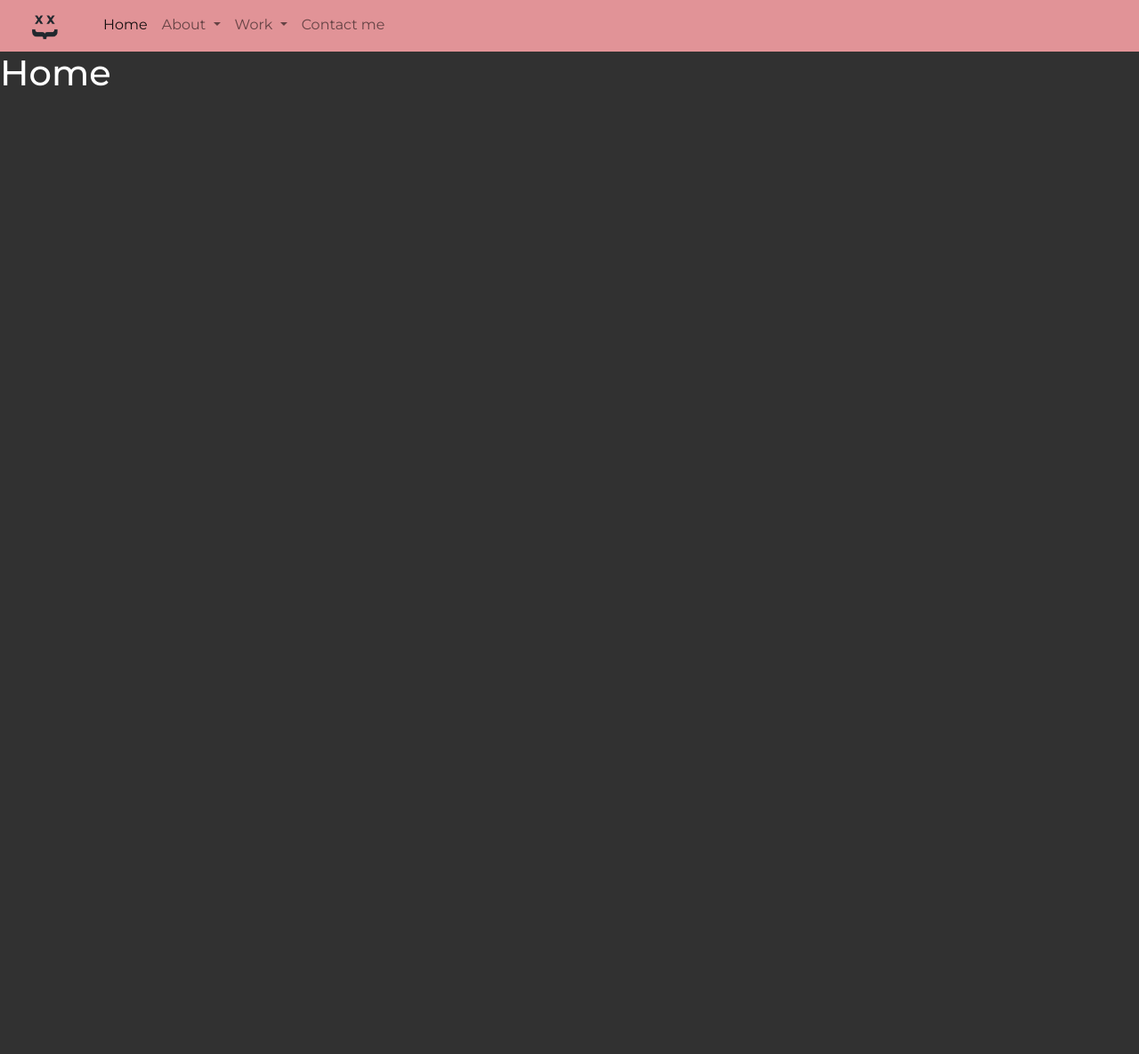
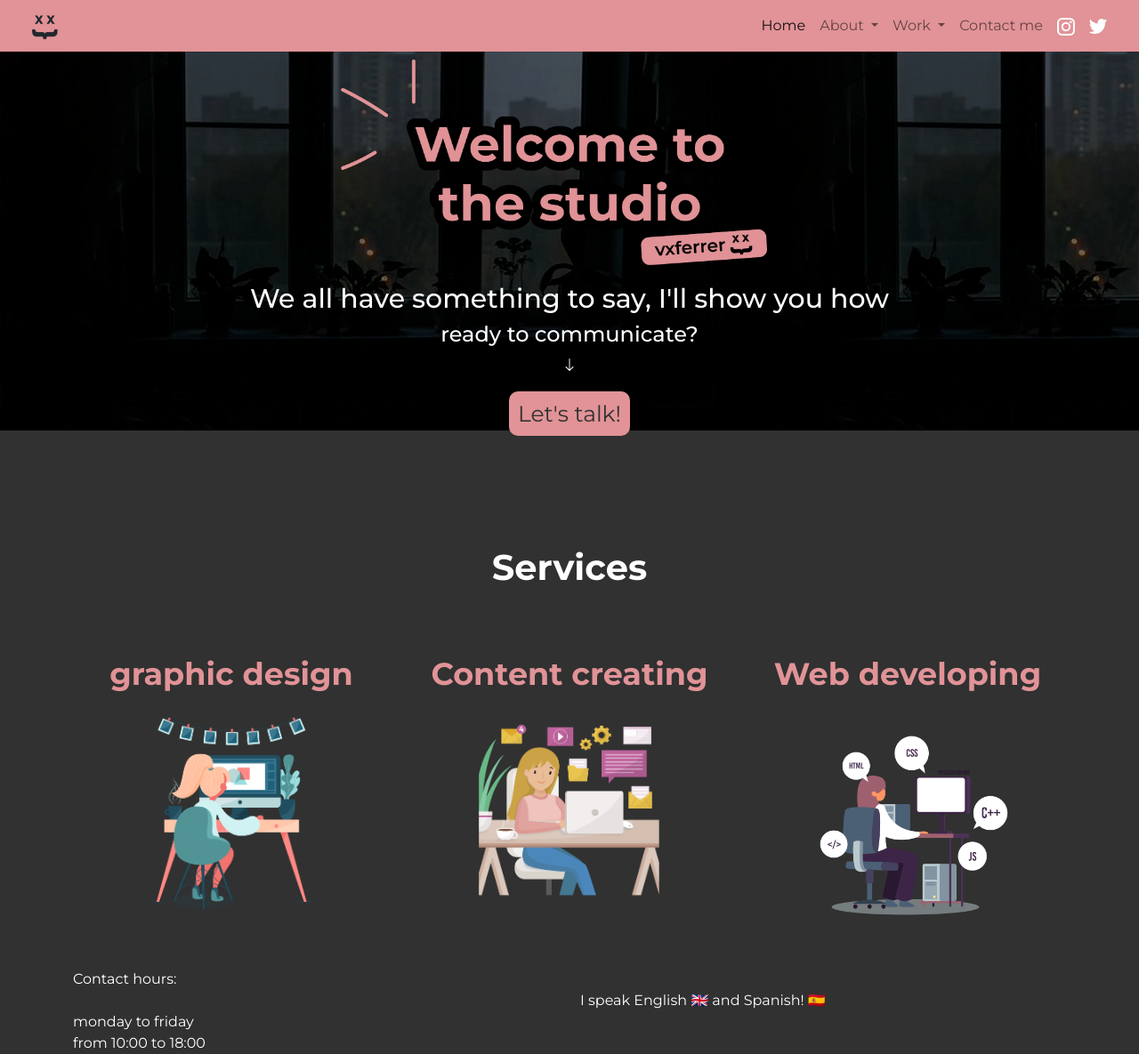
Before and after one commit to vxferrer/portfolio-vxferrer, a plain HTML site: page home.html in a window 1280 px wide. Shown: the whole page at 89% size. Before the commit the page ends 800 px from the top, so only its background shows below. Drawn offline with nearby package versions, Linux system fonts and the light colour scheme.

Commit message:
home in process

```diff
--- a/home.html
+++ b/home.html
@@ -13,6 +13,10 @@
       rel="stylesheet"
       integrity="sha384-rbsA2VBKQhggwzxH7pPCaAqO46MgnOM80zW1RWuH61DGLwZJEdK2Kadq2F9CUG65"
       crossorigin="anonymous"
+    />
+    <link
+      rel="stylesheet"
+      href="https://cdn.jsdelivr.net/npm/bootstrap-icons@1.10.4/font/bootstrap-icons.css"
     />
     <link rel="preconnect" href="https://fonts.googleapis.com" />
     <link rel="preconnect" href="https://fonts.gstatic.com" crossorigin />
@@ -38,12 +42,12 @@
           <span class="navbar-toggler-icon"></span>
         </button>
         <div class="collapse navbar-collapse" id="navbarNavDropdown">
-          <ul class="nav navbar-nav navbar-center">
-            <a class="navbar-brand" href="/home.html"
-              ><img src="/img/logo-black.png" width="80px"
-            /></a>
+          <a class="navbar-brand" href="/home.html"
+            ><img src="/img/logo-black.png" width="80px"
+          /></a>
+          <ul class="navbar-nav ms-auto me-3">
             <li class="nav-item">
-              <a class="nav-link active" aria-current="page" href="/home.html"
+              <a href="/home.html" class="nav-link active" aria-current="page"
                 >Home</a
               >
             </li>
@@ -70,7 +74,7 @@
             <li class="nav-item dropdown">
               <a
                 class="nav-link dropdown-toggle"
-                href="#"
+                href="/work.html"
                 role="button"
                 data-bs-toggle="dropdown"
                 aria-expanded="false"
@@ -85,12 +89,85 @@
             <li class="nav-item">
               <a class="nav-link" href="#">Contact me</a>
             </li>
+            <li class="nav-item">
+              <a
+                class="nav-link"
+                href="https://www.instagram.com/vxferrer/"
+                target="_blank"
+                ><img src="/img/ig.png" width="20px"
+              /></a>
+            </li>
+            <li class="nav-item">
+              <a
+                class="nav-link"
+                href="https://twitter.com/vxferrer"
+                target="_blank"
+                ><img src="/img/tw.png" width="20px"
+              /></a>
+            </li>
           </ul>
         </div>
       </div>
     </nav>
 
-    <h1>Home</h1>
+    <div class="hero">
+      <img src="/img/welcome-home.png" width="50%">
+      <h3> We all have something to say, I'll show you how</h3>
+      <h4>ready to communicate?</h4>
+      <div>
+        <i class="bi bi-arrow-down"></i>
+      </div>
+    </br>
+      <a href="/contact.html" class="home-contact">Let's talk!</a>
+    </div>
+
+     <div class="services">
+      <h1 style="text-align: center; padding: 30px; margin-bottom: 40px; font-weight: bold; color: var(--font-color);"> Services </h1>
+        <div class="container">
+          <div class="row">
+            <div class="col-md-4" style="text-align: center;">
+              graphic design
+            </div>
+            <div class="col-md-4" style="text-align: center;">
+              Content creating
+            </div>
+            <div class="col-md-4" style="text-align: center;">
+              Web developing
+            </div>
+          </div>
+          <div class="row">
+            <div class="col-md-4" style="text-align: center;">
+              <img src="/img/home-design.png" width="70%">
+            </div>
+            <div class="col-md-4" style="text-align: center;">
+              <img src="/img/home-social.png" width="65%">
+            </div>
+            <div class="col-md-4" style="text-align: center;">
+             <img src="/img/home-front.png" width="80%">
+            </div>
+          </div>
+        </div>
+      </div>
+
+      <div class="contact">
+        <div class="container">
+          <div class="row">
+            <div class="col-md-6">
+              Contact hours:
+            </div>
+            <div class="col-md-6">
+              </br>
+              I speak English 🇬🇧 and Spanish! 🇪🇸
+            </div>
+          </div>
+          <div class="row">
+            <div class="col-md-6">
+              monday to friday
+            </br> from 10:00 to 18:00
+            </div>
+          </div>
+        </div>
+      </div>
 
     <script
       src="https://cdn.jsdelivr.net/npm/bootstrap@5.2.3/dist/js/bootstrap.bundle.min.js"
--- a/src/style.css
+++ b/src/style.css
@@ -159,6 +159,38 @@ a {
 
 /* home page*/
 
+.hero {
+  background-image: url("/img/bg.png");
+  text-align: center;
+}
+
+h3 {
+  font-size: 30px;
+}
+
+.home-contact {
+  font-size: 25px;
+  background-color: #e19397;
+  color: var(--secondary-color);
+  border-radius: 10px;
+  padding: 10px;
+}
+
+.home-contact:hover {
+  transform: scaleX(1.1);
+  color: var(--font-color);
+  border: 1px solid var(--primary-color);
+  padding: 10px;
+}
+
+.services {
+  color: var(--primary-color);
+  margin-top: 80px;
+  font-size: 35px;
+  font-weight: bold;
+  padding: 20px;
+}
+
 /* about me page*/
 
 .about-box {
```
Also changed, not shown: aboutme.html (+2 -3 lines), img/bg.png (added), img/home-design.png (added), img/home-front.png (added), img/home-social.png (added), img/welcome-home.png (added), 2 other files.
